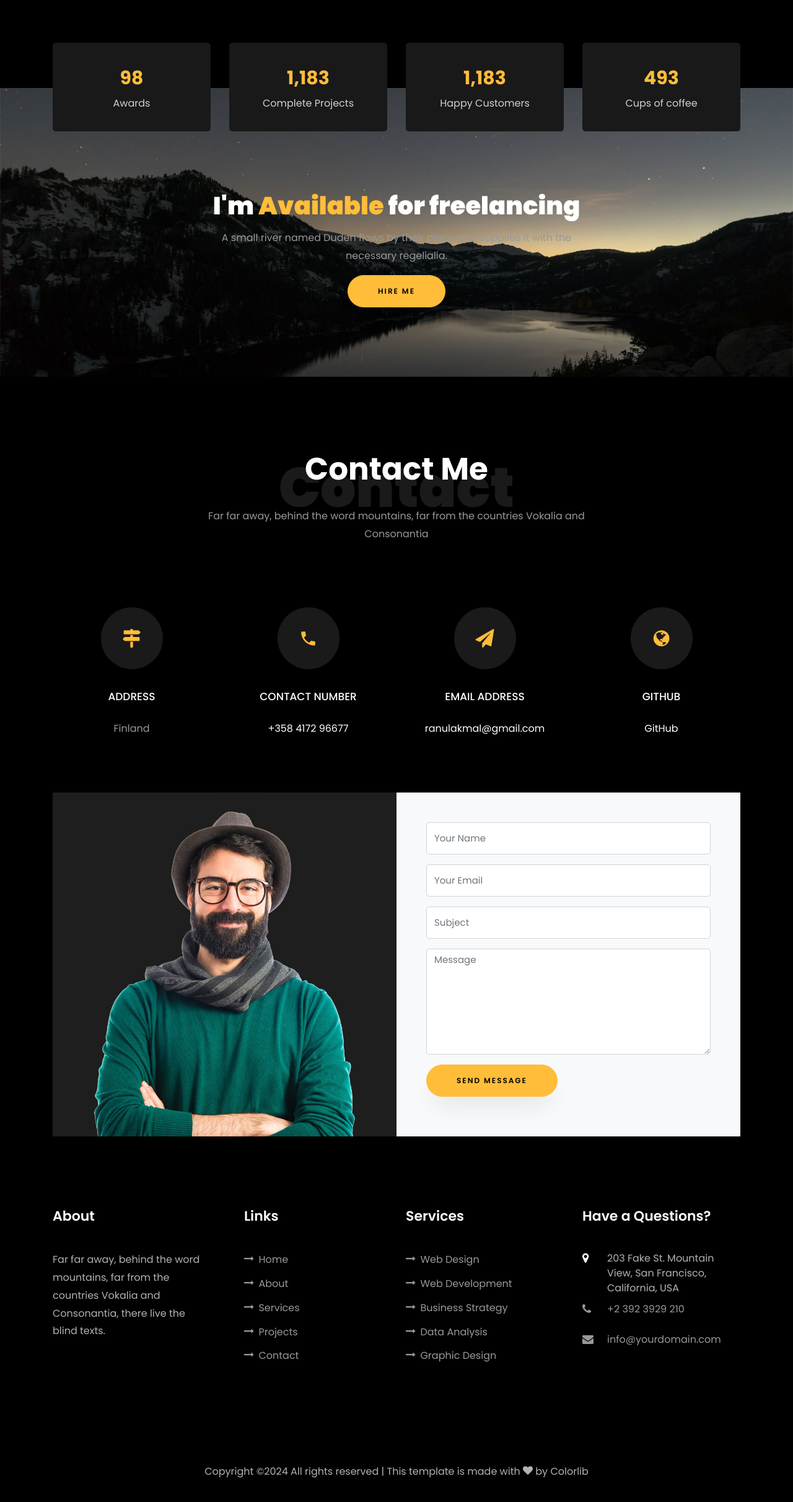
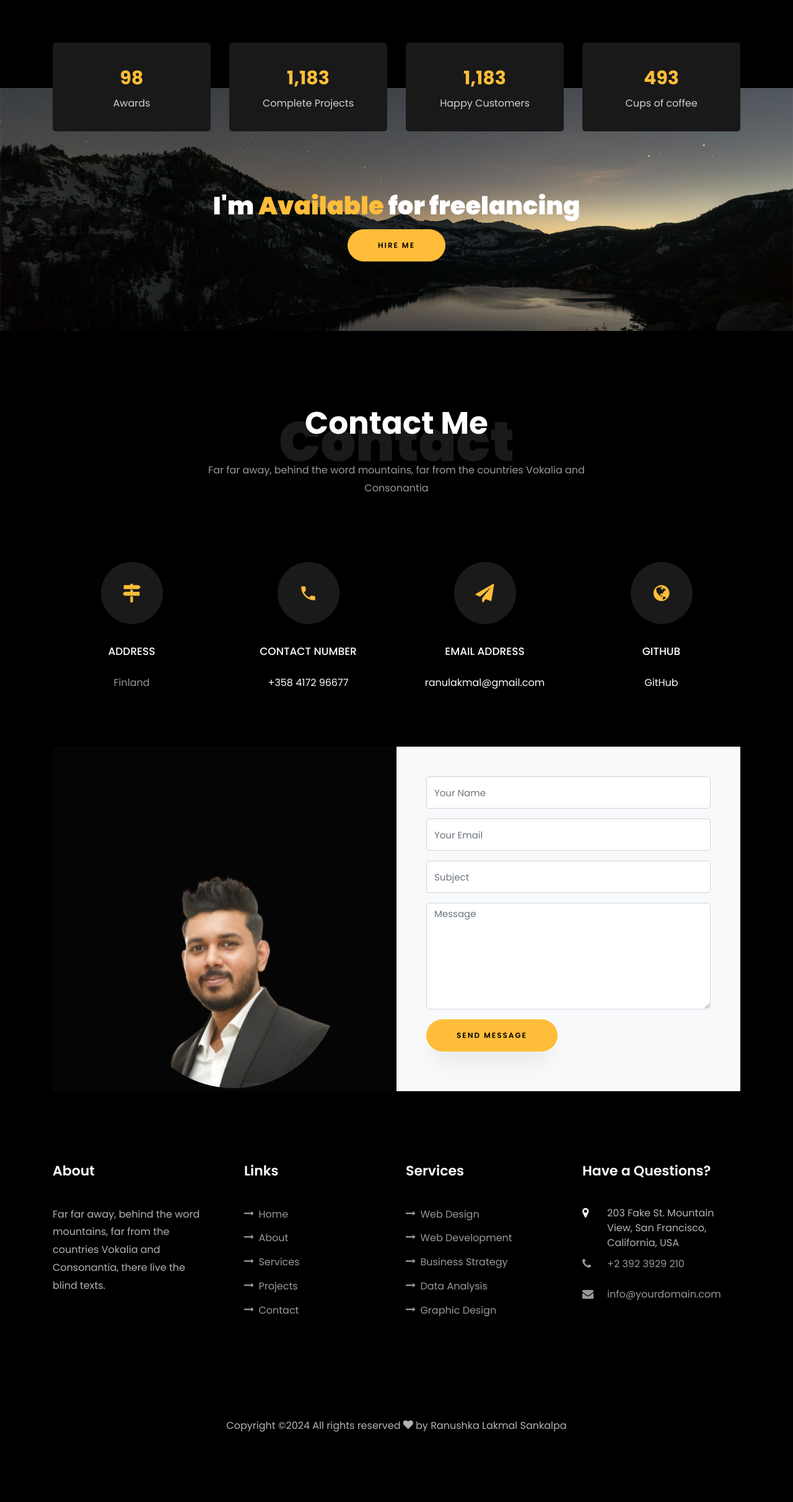
Before and after one commit to ranushka-lakmal/my, a plain HTML site: page index.html in a window 1280 px wide. Shown: the part 5345-7769 px from the top of the page at 62% size. Drawn offline with Linux system fonts and the light colour scheme; files whose address does not match are found by name.

Commit message:
add images

```diff
--- a/index.html
+++ b/index.html
@@ -501,7 +501,7 @@
 				<div class="row justify-content-center">
 					<div class="col-md-7 ftco-animate text-center">
 						<h2>I'm <span>Available</span> for freelancing</h2>
-						<p>A small river named Duden flows by their place and supplies it with the necessary regelialia.</p>
+						<!-- <p>A small river named Duden flows by their place and supplies it with the necessary regelialia.</p> -->
 						<p class="mb-0"><a href="#" class="btn btn-primary py-3 px-5">Hire me</a></p>
 					</div>
 				</div>
@@ -544,7 +544,7 @@
           			<span class="icon-paper-plane"></span>
           		</div>
           		<h3 class="mb-4">Email Address</h3>
-	            <p><a href="mailto:info@yoursite.com">ranulakmal@gmail.com</a></p>
+	            <p><a href="mailto:ranulakmal@gmail.com">ranulakmal@gmail.com</a></p>
 	          </div>
           </div>
           <div class="col-md-6 col-lg-3 d-flex ftco-animate">
@@ -581,7 +581,7 @@
           </div>
 
           <div class="col-md-6 d-flex">
-          	<div class="img" style="background-image: url(images/about.jpg);"></div>
+          	<div class="img" style="background-image: url(images/1.png);"></div>
           </div>
         </div>
       </div>
@@ -643,7 +643,7 @@
           <div class="col-md-12 text-center">
 
             <p><!-- Link back to Colorlib can't be removed. Template is licensed under CC BY 3.0. -->
-  Copyright &copy;<script>document.write(new Date().getFullYear());</script> All rights reserved | This template is made with <i class="icon-heart color-danger" aria-hidden="true"></i> by <a href="https://colorlib.com" target="_blank">Colorlib</a>
+  Copyright &copy;<script>document.write(new Date().getFullYear());</script> All rights reserved <i class="icon-heart color-danger" aria-hidden="true"></i> by <a href="#" target="_blank">Ranushka Lakmal Sankalpa</a>
   <!-- Link back to Colorlib can't be removed. Template is licensed under CC BY 3.0. --></p>
           </div>
         </div>
```
